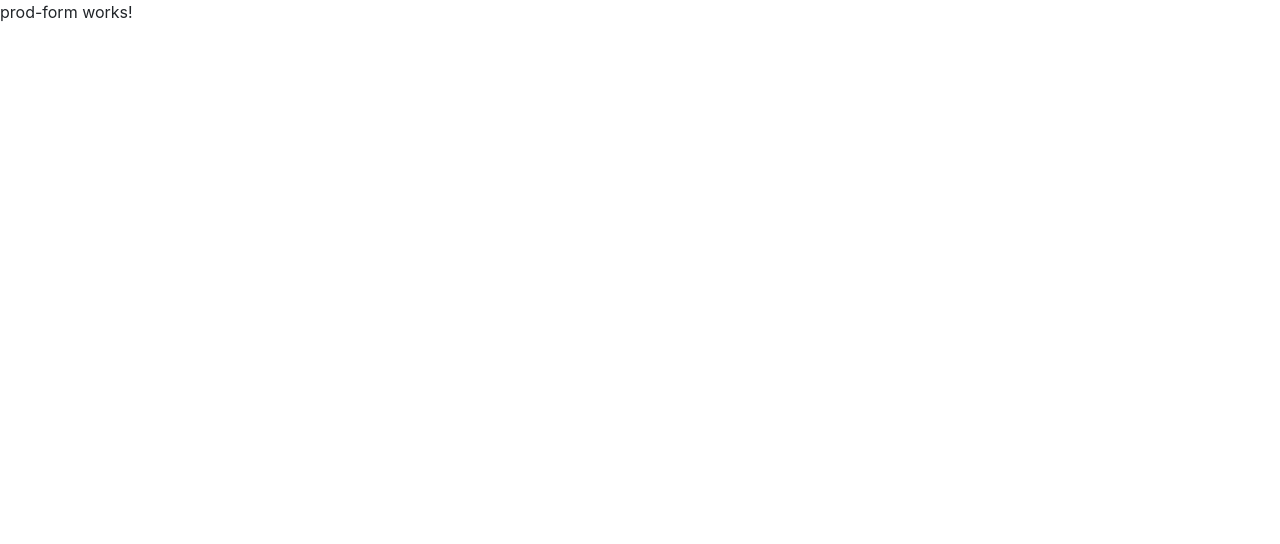
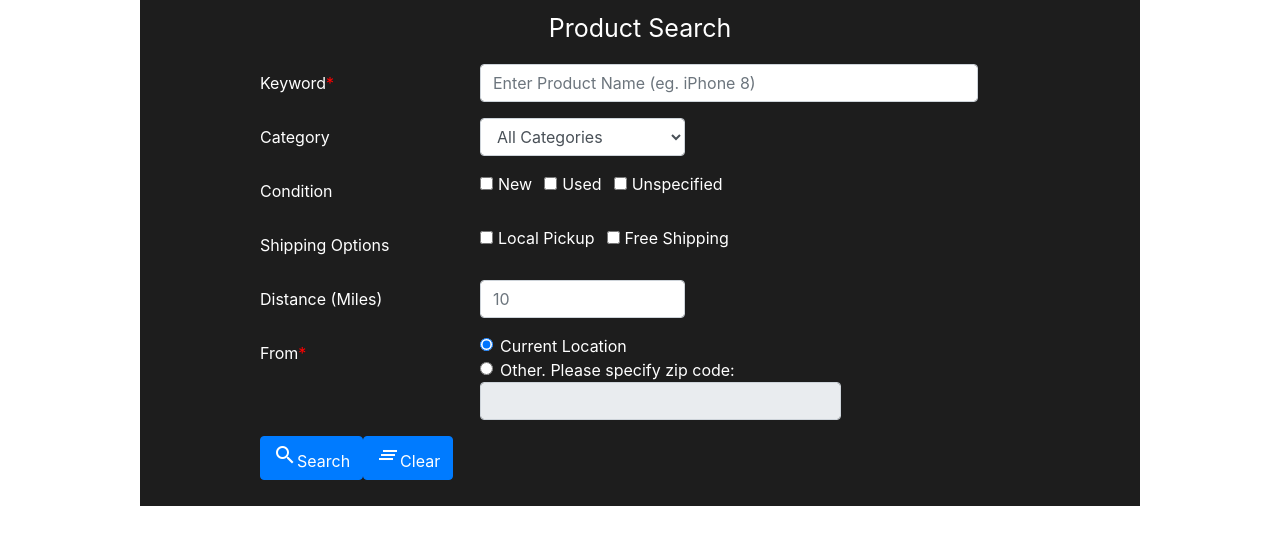
Before and after one commit to sarveshsparab/EbayProductSearch_Angular, an Angular app: page / in a window 1280 px wide. Shown: the top 544 px of the page. Built offline with nearby package versions, Linux system fonts and the light colour scheme.

Commit message:
basic form and very little css done

```diff
--- a/src/app/prod-form/prod-form.component.css
+++ b/src/app/prod-form/prod-form.component.css
@@ -0,0 +1,35 @@
+.ps-form-container{
+  background-color: #1d1d1d;
+  width: 1000px;
+  color: white;
+  padding-top: 10px;
+  padding-bottom: 10px;
+}
+
+.ps-form{
+  padding-left: 120px;
+}
+
+.ps-form-header {
+  font-size: 25px;
+  text-align: center;
+}
+
+.ps-reqd-field{
+  color: red;
+}
+
+/* Overriding BS properties*/
+.col-1, .col-2, .col-3, .col-4, .col-5, .col-6, .col-7, .col-8, .col-9,
+.col-10, .col-11, .col-12, .col, .col-auto, .col-sm-1, .col-sm-2,
+.col-sm-3, .col-sm-4, .col-sm-5, .col-sm-6, .col-sm-7, .col-sm-8,
+.col-sm-9, .col-sm-10, .col-sm-11, .col-sm-12, .col-sm, .col-sm-auto,
+.col-md-1, .col-md-2, .col-md-3, .col-md-4, .col-md-5, .col-md-6,
+.col-md-7, .col-md-8, .col-md-9, .col-md-10, .col-md-11, .col-md-12,
+.col-md, .col-md-auto, .col-lg-1, .col-lg-2, .col-lg-3, .col-lg-4,
+.col-lg-5, .col-lg-6, .col-lg-7, .col-lg-8, .col-lg-9, .col-lg-10, .col-lg-11,
+.col-lg-12, .col-lg, .col-lg-auto, .col-xl-1, .col-xl-2, .col-xl-3, .col-xl-4,
+.col-xl-5, .col-xl-6, .col-xl-7, .col-xl-8, .col-xl-9, .col-xl-10, .col-xl-11,
+.col-xl-12, .col-xl, .col-xl-auto{
+  padding-left: 0;
+}
--- a/src/app/prod-form/prod-form.component.html
+++ b/src/app/prod-form/prod-form.component.html
@@ -1,3 +1,91 @@
-<p>
-  prod-form works!
-</p>
+<div class="container ps-form-container">
+  <p class="ps-form-header">Product Search</p>
+  <form class="ps-form">
+    <!-- Keyword row -->
+    <div class="form-group row">
+      <label for="ps-keyword" class="col-sm-3 col-form-label">Keyword<span class="ps-reqd-field">*</span></label>
+      <div class="col-sm-7">
+        <input type="text" class="form-control" id="ps-keyword" placeholder="Enter Product Name (eg. iPhone 8)">
+      </div>
+    </div>
+
+    <!-- Category row -->
+    <div class="form-group row">
+      <label for="ps-category" class="col-sm-3 col-form-label">Category</label>
+      <div class="col-sm-3">
+        <select id="ps-category" class="form-control">
+          <option>All Categories</option>
+          <option>Music</option>
+        </select>
+      </div>
+    </div>
+
+    <!-- Condition checkboxes row -->
+    <div class="form-group row">
+      <label for="ps-cond-row" class="col-sm-3 col-form-label">Condition</label>
+      <div class="col-sm-6" id="ps-cond-row">
+        <div class="form-check form-check-inline">
+          <input class="form-check-input" type="checkbox" id="ps-new" value="new">
+          <label class="form-check-label" for="ps-new">New</label>
+        </div>
+        <div class="form-check form-check-inline">
+          <input class="form-check-input" type="checkbox" id="ps-used" value="used">
+          <label class="form-check-label" for="ps-used">Used</label>
+        </div>
+        <div class="form-check form-check-inline">
+          <input class="form-check-input" type="checkbox" id="ps-unspecified" value="unspecified">
+          <label class="form-check-label" for="ps-unspecified">Unspecified</label>
+        </div>
+      </div>
+    </div>
+
+
+    <!-- Shipping Options checkbox row -->
+    <div class="form-group row">
+      <label for="ps-ship-row" class="col-sm-3 col-form-label">Shipping Options</label>
+      <div class="col-sm-6" id="ps-ship-row">
+        <div class="form-check form-check-inline">
+          <input class="form-check-input" type="checkbox" id="ps-local" value="local">
+          <label class="form-check-label" for="ps-local">Local Pickup</label>
+        </div>
+        <div class="form-check form-check-inline">
+          <input class="form-check-input" type="checkbox" id="ps-free" value="free">
+          <label class="form-check-label" for="ps-free">Free Shipping</label>
+        </div>
+      </div>
+    </div>
+
+    <!-- Distance(Miles) row -->
+    <div class="form-group row">
+      <label for="ps-miles" class="col-sm-3 col-form-label">Distance (Miles)</label>
+      <div class="col-sm-3">
+        <input type="text" class="form-control" id="ps-miles" placeholder="10">
+      </div>
+    </div>
+
+    <!-- From rows -->
+    <div class="form-group row">
+      <label for="ps-from-rows" class="col-sm-3 col-form-label">From<span class="ps-reqd-field">*</span></label>
+      <div class="col-sm-9" id="ps-from-rows">
+        <div class="form-check">
+          <input class="form-check-input" type="radio" name="ps-from-radio" id="ps-curr-loc" value="option1" checked>
+          <label class="form-check-label" for="ps-curr-loc">Current Location</label>
+        </div>
+        <div class="form-check">
+          <input class="form-check-input" type="radio" name="ps-from-radio" id="ps-cust-loc" value="option2">
+          <label class="form-check-label" for="ps-cust-loc">Other. Please specify zip code:</label>
+        </div>
+        <div class="col-sm-7">
+          <input class="form-control" type="text" id="ps-cust-zip" disabled>
+        </div>
+      </div>
+    </div>
+
+    <!-- Buttons row -->
+    <div class="form-group row">
+      <button class="btn btn-primary ps-search-btn" type="submit"><i class="material-icons">search</i>Search</button>
+      <button class="btn btn-primary ps-clear-btn" type="submit"><i class="material-icons">clear_all</i>Clear</button>
+    </div>
+
+  </form>
+</div>
```
